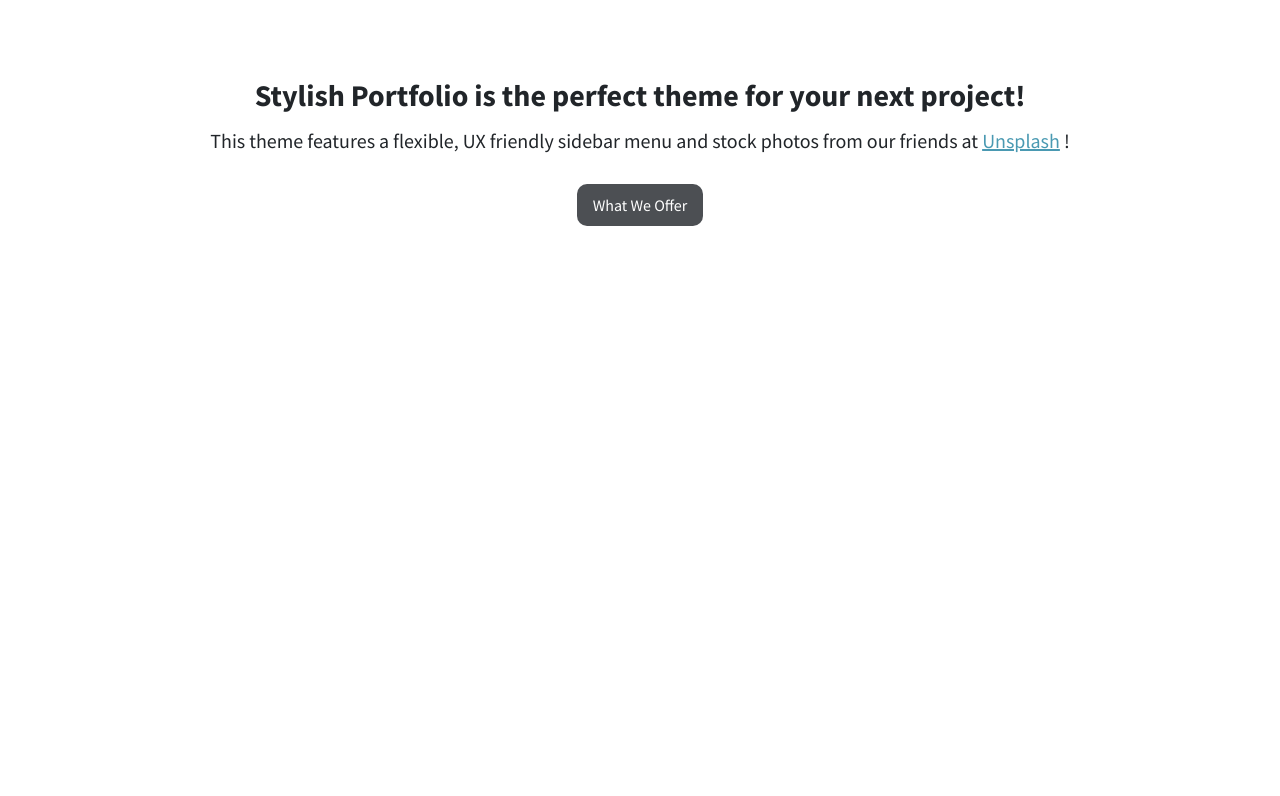
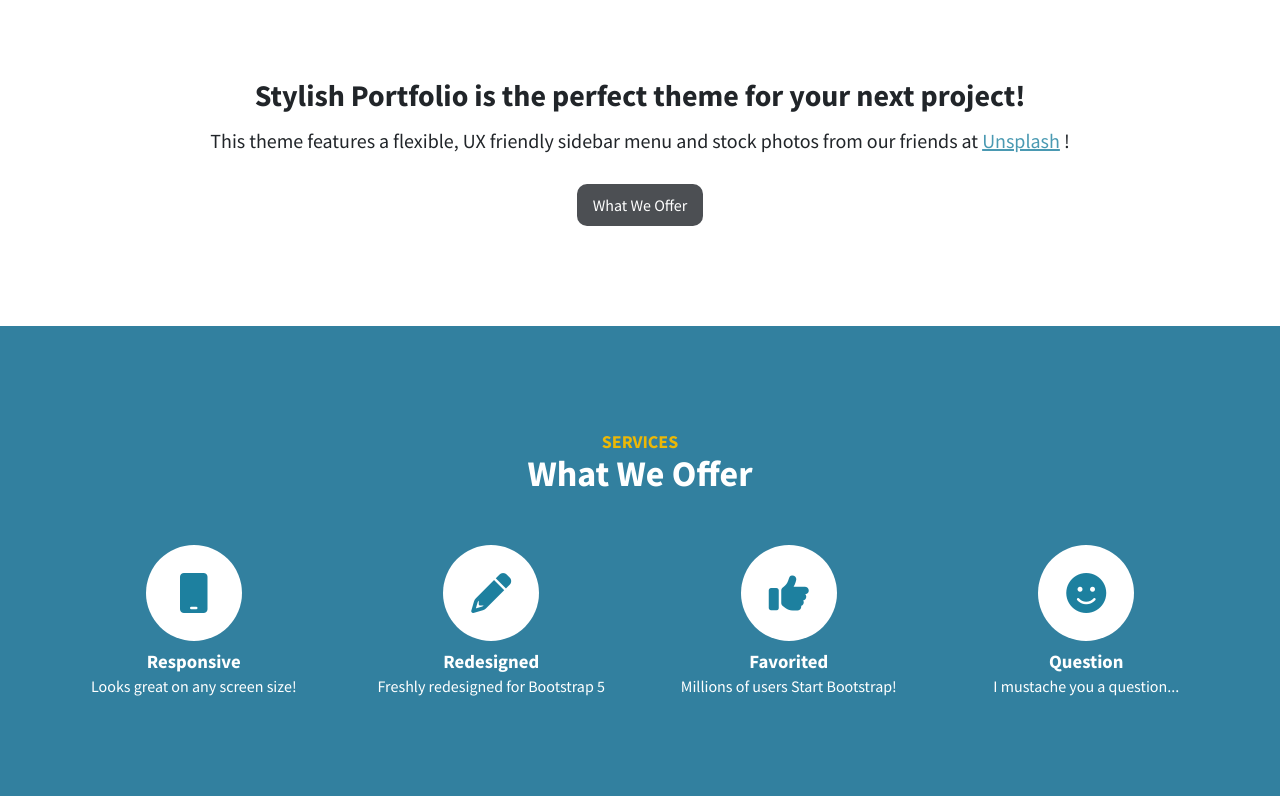
Before and after one commit to Obaadz/Stylish-Template, a plain HTML site: page index.html in a window 1280 px wide. Shown: the part 822-1618 px from the top of the page. Before the commit the page ends 1148 px from the top, so only its background shows below. Drawn offline with Linux system fonts and the light colour scheme.

Commit message:
feat: Finish services section

```diff
--- a/assets/css/global.css
+++ b/assets/css/global.css
@@ -92,3 +92,15 @@ button:hover {
 .bg-dark {
   --current-color: var(--dark-color);
 }
+
+.heading {
+  text-align: center;
+  font-size: 1.5rem;
+}
+
+.heading span {
+  text-transform: uppercase;
+  color: rgb(236, 184, 7);
+  font-weight: 700;
+  font-size: 0.75em;
+}
--- a/assets/css/style.css
+++ b/assets/css/style.css
@@ -1,3 +1,7 @@
+:root {
+  --section-padding: 100px;
+}
+
 /* header */
 header {
   position: fixed;
@@ -84,7 +88,7 @@ header .navbar ul li a:hover {
 }
 /* about section */
 #about {
-  padding: 100px 0;
+  padding: var(--section-padding) 0;
   text-align: center;
   color: #212529;
   font-size: 1.25rem;
@@ -109,3 +113,45 @@ header .navbar ul li a:hover {
 #about a:hover {
   opacity: 1;
 }
+/* services section */
+#services {
+  padding: var(--section-padding) 0;
+  background-color: #32809f;
+  color: #fff;
+}
+
+#services .content {
+  display: grid;
+  grid-template-columns: repeat(auto-fill, minmax(200px, 1fr));
+  justify-content: space-between;
+  margin-top: 50px;
+  gap: 40px;
+}
+
+@media (max-width: 991px) {
+  #services .content {
+    grid-template-columns: repeat(auto-fill, minmax(250px, 1fr));
+  }
+}
+
+#services .content .box {
+  text-align: center;
+}
+
+#services .content .box i {
+  width: 96px;
+  height: 96px;
+  color: #1d809f;
+  background-color: #fff;
+  display: flex;
+  justify-content: center;
+  align-items: center;
+  font-size: 2.5rem;
+  border-radius: 50%;
+  margin: 0 auto;
+}
+
+#services .content .box h3 {
+  margin-top: 10px;
+  margin-bottom: 5px;
+}
--- a/index.html
+++ b/index.html
@@ -5,6 +5,7 @@
     <meta http-equiv="X-UA-Compatible" content="IE=edge" />
     <meta name="viewport" content="width=device-width, initial-scale=1.0" />
     <meta name="description" content="html, css template." />
+    <link rel="icon" href="assets/favicon.png" type="image/png" />
     <title>Stylish Template!</title>
     <!-- Normalize Elements -->
     <link
@@ -71,7 +72,34 @@
         <a href="#hero"> <button class="bg-dark">What We Offer</button></a>
       </div>
     </section>
-
+    <section id="services">
+      <div class="heading">
+        <span>services</span>
+        <h2>What We Offer</h2>
+      </div>
+      <div class="container content">
+        <div class="box">
+          <i class="fa-solid fa-mobile"></i>
+          <h3>Responsive</h3>
+          <p>Looks great on any screen size!</p>
+        </div>
+        <div class="box">
+          <i class="fa-solid fa-pencil"></i>
+          <h3>Redesigned</h3>
+          <p>Freshly redesigned for Bootstrap 5</p>
+        </div>
+        <div class="box">
+          <i class="fa-solid fa-thumbs-up"></i>
+          <h3>Favorited</h3>
+          <p>Millions of users Start Bootstrap!</p>
+        </div>
+        <div class="box">
+          <i class="fa-solid fa-face-smile"></i>
+          <h3>Question</h3>
+          <p>I mustache you a question...</p>
+        </div>
+      </div>
+    </section>
     <script>
       const MENU = document.querySelector("header .menu");
       MENU.addEventListener("click", () => {
```
Also changed, not shown: assets/favicon.ico (deleted), assets/favicon.png (added).
